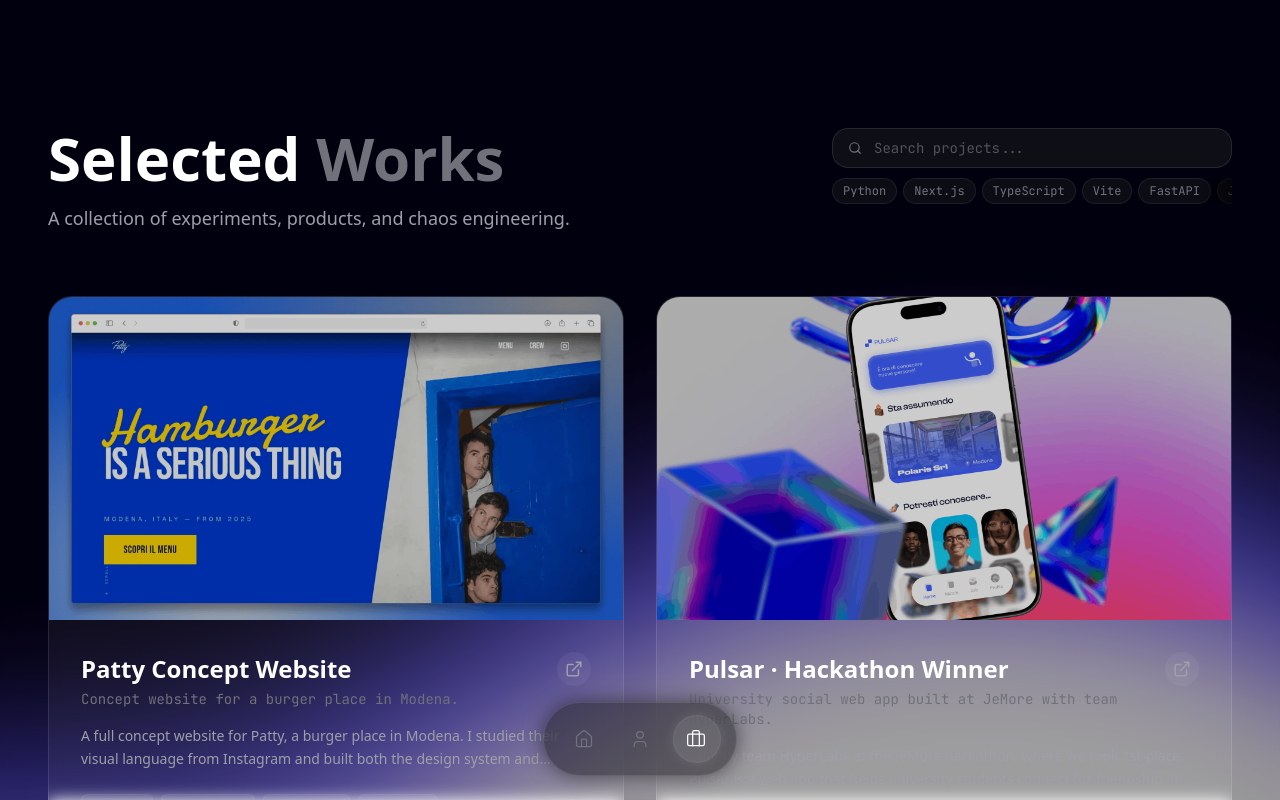
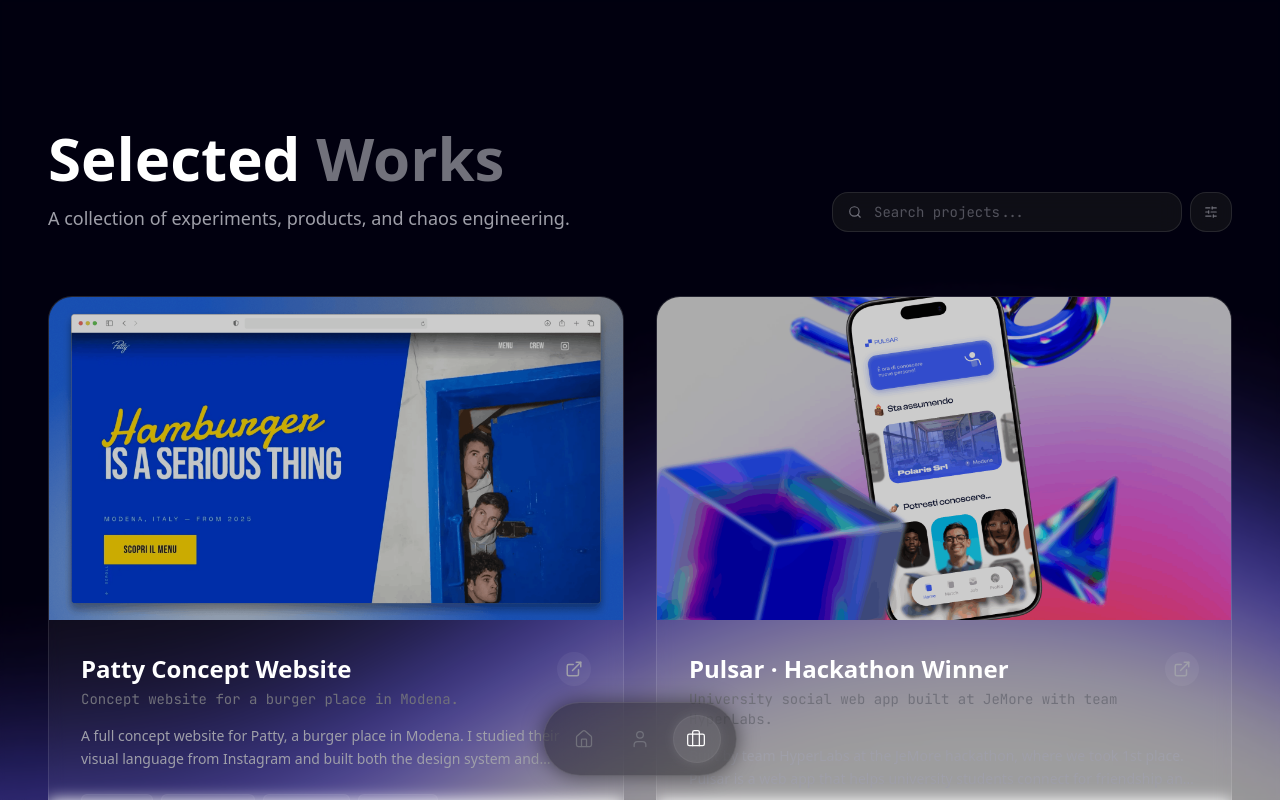
Before and after one commit to emqnuele/portfolio, a Next.js app: page /projects in a window 1280 px wide. Shown: the top 800 px of the page. Built offline with nearby package versions, Linux system fonts and the light colour scheme.

Commit message:
add project search and filter with animations

```diff
--- a/src/app/projects/page.tsx
+++ b/src/app/projects/page.tsx
@@ -6,11 +6,12 @@
 import ProjectsGrid from "@/components/ui/ProjectsGrid";
 import ProjectSearch from "@/components/ui/ProjectSearch";
 
-// sorted by frequency — all tags, horizontal scroll handles any count
+// only tags used in 2+ projects, sorted by frequency
 const allTags = (() => {
     const freq: Record<string, number> = {};
     projects.forEach(p => p.stack.forEach(t => { freq[t] = (freq[t] || 0) + 1; }));
     return Object.entries(freq)
+        .filter(([, count]) => count >= 2)
         .sort((a, b) => b[1] - a[1])
         .map(([tag]) => tag);
 })();
@@ -46,15 +47,10 @@
         );
     };
 
-    const clearAll = () => {
-        setSearchQuery("");
-        setActiveFilters([]);
-    };
-
     return (
         <main className="relative min-h-screen w-full overflow-hidden">
             <div className="relative pt-24 md:pt-32 pb-28 md:pb-24 px-4 sm:px-6 md:px-12 max-w-7xl mx-auto">
-                <div className="mb-16 flex flex-col md:flex-row md:items-start md:justify-between gap-8 md:gap-12">
+                <div className="mb-16 flex flex-col md:flex-row md:items-end md:justify-between gap-6 md:gap-12">
                     {/* Title */}
                     <div className="flex-shrink-0">
                         <motion.h1
@@ -82,12 +78,15 @@
                         activeFilters={activeFilters}
                         onSearchChange={setSearchQuery}
                         onFilterToggle={toggleFilter}
-                        onClearAll={clearAll}
+                        onClearFilters={() => setActiveFilters([])}
                     />
                 </div>
 
                 <Suspense fallback={null}>
-                    <ProjectsGrid projects={filteredProjects} />
+                    <ProjectsGrid
+                        projects={filteredProjects}
+                        filterKey={searchQuery + activeFilters.join(",")}
+                    />
                 </Suspense>
             </div>
         </main>
--- a/src/components/ui/ProjectSearch.tsx
+++ b/src/components/ui/ProjectSearch.tsx
@@ -1,8 +1,8 @@
 "use client";
 
-import { useRef } from "react";
+import { useRef, useState, useEffect } from "react";
 import { motion, AnimatePresence } from "framer-motion";
-import { Search, X } from "lucide-react";
+import { Search, X, SlidersHorizontal } from "lucide-react";
 
 interface ProjectSearchProps {
     allTags: string[];
@@ -10,7 +10,7 @@
     activeFilters: string[];
     onSearchChange: (query: string) => void;
     onFilterToggle: (tag: string) => void;
-    onClearAll: () => void;
+    onClearFilters: () => void;
 }
 
 export default function ProjectSearch({
@@ -19,21 +19,34 @@
     activeFilters,
     onSearchChange,
     onFilterToggle,
-    onClearAll,
+    onClearFilters,
 }: ProjectSearchProps) {
     const inputRef = useRef<HTMLInputElement>(null);
-    const hasActive = searchQuery.length > 0 || activeFilters.length > 0;
+    const containerRef = useRef<HTMLDivElement>(null);
+    const [panelOpen, setPanelOpen] = useState(false);
+
+    // close panel on outside click
+    useEffect(() => {
+        const handler = (e: MouseEvent) => {
+            if (containerRef.current && !containerRef.current.contains(e.target as Node)) {
+                setPanelOpen(false);
+            }
+        };
+        if (panelOpen) document.addEventListener("mousedown", handler);
+        return () => document.removeEventListener("mousedown", handler);
+    }, [panelOpen]);
 
     return (
         <motion.div
+            ref={containerRef}
             initial={{ opacity: 0, x: 20 }}
             animate={{ opacity: 1, x: 0 }}
             transition={{ duration: 0.6, delay: 0.2, ease: [0.22, 1, 0.36, 1] }}
-            className="flex flex-col gap-2.5 w-full md:max-w-[400px]"
+            className="relative flex gap-2 w-full md:max-w-[400px]"
         >
             {/* Search bar */}
             <div
-                className="relative group cursor-text"
+                className="relative group flex-1 cursor-text"
                 onClick={() => inputRef.current?.focus()}
             >
                 <div className="absolute inset-0 rounded-2xl bg-zinc-900/60 backdrop-blur-md border border-white/10 group-focus-within:border-white/20 transition-all duration-300" />
@@ -49,15 +62,15 @@
                         aria-label="Search projects"
                     />
                     <AnimatePresence>
-                        {hasActive && (
+                        {searchQuery.length > 0 && (
                             <motion.button
                                 initial={{ opacity: 0, scale: 0.5 }}
                                 animate={{ opacity: 1, scale: 1 }}
                                 exit={{ opacity: 0, scale: 0.5 }}
-                                transition={{ duration: 0.15, ease: "easeOut" }}
-                                onClick={(e) => { e.stopPropagation(); onClearAll(); }}
+                                transition={{ duration: 0.15 }}
+                                onClick={(e) => { e.stopPropagation(); onSearchChange(""); }}
                                 className="p-1 rounded-full text-zinc-500 hover:text-white transition-colors flex-shrink-0"
-                                aria-label="Clear all filters"
+                                aria-label="Clear search"
                             >
                                 <X size={12} />
                             </motion.button>
@@ -66,37 +79,86 @@
                 </div>
             </div>
 
-            {/* Single-row horizontal scroll — scales to any number of tags */}
-            <div className="relative">
+            {/* Filter toggle button */}
+            <motion.button
+                whileHover={{ scale: 1.04 }}
+                whileTap={{ scale: 0.96 }}
+                onClick={() => setPanelOpen(!panelOpen)}
+                aria-label="Toggle filters"
+                className={`relative flex-shrink-0 flex items-center justify-center w-[42px] rounded-2xl backdrop-blur-md border transition-all duration-200 ${
+                    panelOpen || activeFilters.length > 0
+                        ? "bg-white/10 border-white/25 text-white"
+                        : "bg-zinc-900/60 border-white/10 text-zinc-500 hover:text-zinc-300 hover:border-white/15"
+                }`}
+            >
+                <SlidersHorizontal size={14} />
+                <AnimatePresence>
+                    {activeFilters.length > 0 && (
+                        <motion.span
+                            initial={{ scale: 0 }}
+                            animate={{ scale: 1 }}
+                            exit={{ scale: 0 }}
+                            transition={{ type: "spring", stiffness: 300, damping: 20 }}
+                            className="absolute -top-1.5 -right-1.5 w-4 h-4 rounded-full bg-white text-black text-[9px] font-bold flex items-center justify-center leading-none"
+                        >
+                            {activeFilters.length}
+                        </motion.span>
+                    )}
+                </AnimatePresence>
+            </motion.button>
+
+            {/* Filter dropdown panel */}
+            <AnimatePresence>
+                {panelOpen && (
                     <motion.div
+                        initial={{ opacity: 0, y: -6, scale: 0.97 }}
+                        animate={{ opacity: 1, y: 0, scale: 1 }}
+                        exit={{ opacity: 0, y: -6, scale: 0.97 }}
+                        transition={{ duration: 0.2, ease: [0.22, 1, 0.36, 1] }}
+                        className="absolute top-[calc(100%+8px)] left-0 right-0 z-50 rounded-2xl bg-zinc-900/80 backdrop-blur-xl border border-white/10 p-3 shadow-xl shadow-black/40"
+                    >
+                        {/* Panel header */}
+                        <div className="flex items-center justify-between mb-2.5 px-0.5">
+                            <span className="text-xs font-mono text-zinc-500">filter by tech</span>
+                            <AnimatePresence>
+                                {activeFilters.length > 0 && (
+                                    <motion.button
                                         initial={{ opacity: 0 }}
                                         animate={{ opacity: 1 }}
-                    transition={{ duration: 0.4, delay: 0.3 }}
-                    className="flex gap-1.5 overflow-x-auto [&::-webkit-scrollbar]:hidden"
-                    style={{ scrollbarWidth: "none" }}
+                                        exit={{ opacity: 0 }}
+                                        onClick={onClearFilters}
+                                        className="text-xs font-mono text-zinc-500 hover:text-white transition-colors"
                                     >
+                                        clear
+                                    </motion.button>
+                                )}
+                            </AnimatePresence>
+                        </div>
+
+                        {/* Chips */}
+                        <div className="flex flex-wrap gap-1.5">
                             {allTags.map((tag) => {
                                 const isActive = activeFilters.includes(tag);
                                 return (
                                     <motion.button
                                         key={tag}
-                                whileHover={{ scale: 1.06 }}
-                                whileTap={{ scale: 0.94 }}
+                                        whileHover={{ scale: 1.05 }}
+                                        whileTap={{ scale: 0.95 }}
                                         onClick={() => onFilterToggle(tag)}
-                                className={`flex-shrink-0 px-2.5 py-1 rounded-full text-xs font-mono border transition-all duration-200 ${
+                                        className={`px-2.5 py-1 rounded-full text-xs font-mono border transition-all duration-150 ${
                                             isActive
-                                        ? "bg-white/15 border-white/25 text-white shadow-[0_0_12px_rgba(255,255,255,0.06)]"
-                                        : "bg-zinc-900/50 border-white/[0.07] text-zinc-500 hover:text-zinc-300 hover:bg-zinc-800/60 hover:border-white/15"
+                                                ? "bg-white/15 border-white/25 text-white"
+                                                : "bg-white/[0.04] border-white/[0.07] text-zinc-400 hover:text-zinc-200 hover:bg-white/[0.08] hover:border-white/15"
                                         }`}
                                     >
                                         {tag}
                                     </motion.button>
                                 );
                             })}
+                        </div>
                     </motion.div>
-                {/* fade to indicate scrollable content */}
-                <div className="absolute right-0 top-0 bottom-0 w-8 bg-gradient-to-l from-black/60 to-transparent pointer-events-none" />
-            </div>
+                )}
+            </AnimatePresence>
         </motion.div>
     );
 }
--- a/src/components/ui/ProjectsGrid.tsx
+++ b/src/components/ui/ProjectsGrid.tsx
@@ -1,32 +1,21 @@
 "use client";
 
-import { useState, useEffect } from "react";
+import { useState, useEffect, useRef } from "react";
 import { useRouter, useSearchParams } from "next/navigation";
-import { motion, AnimatePresence, type Variants } from "framer-motion";
+import { motion, AnimatePresence } from "framer-motion";
 import Image from "next/image";
 import Link from "next/link";
 import { ExternalLink, Github } from "lucide-react";
 import { getProjectCoverImage, type Project } from "@/data/portfolio";
 import ProjectModal from "./ProjectModal";
 
-const containerVariants: Variants = {
-    hidden: { opacity: 0 },
-    show: {
-        opacity: 1,
-        transition: {
-            staggerChildren: 0.08
-        }
-    }
-};
 
-const itemVariants: Variants = {
-    hidden: { opacity: 0, scale: 0.88, y: 24 },
-    show: { opacity: 1, scale: 1, y: 0, transition: { type: "spring", stiffness: 60, damping: 22 } }
-};
-
-export default function ProjectsGrid({ projects }: { projects: Project[] }) {
+export default function ProjectsGrid({ projects, filterKey = "" }: { projects: Project[]; filterKey?: string }) {
     const [selectedProject, setSelectedProject] = useState<Project | null>(null);
     const [isModalOpen, setIsModalOpen] = useState(false);
+    // stagger delay only on first mount, not on filter changes
+    const isFirstMount = useRef(true);
+    useEffect(() => { isFirstMount.current = false; }, []);
     const router = useRouter();
     const searchParams = useSearchParams();
 
@@ -53,20 +42,15 @@
 
     return (
         <>
-            <motion.div
-                variants={containerVariants}
-                initial="hidden"
-                animate="show"
-                layout
-                className="grid grid-cols-1 md:grid-cols-2 gap-5 md:gap-8"
-            >
-                <AnimatePresence mode="popLayout">
-                {projects.map((project) => (
+            <div className="grid grid-cols-1 md:grid-cols-2 gap-5 md:gap-8">
+                <AnimatePresence mode="sync">
+                {projects.map((project, i) => (
                     <motion.article
-                        key={project.slug}
-                        variants={itemVariants}
-                        exit={{ opacity: 0, scale: 0.9, transition: { duration: 0.2 } }}
-                        layout
+                        key={project.slug + filterKey}
+                        initial={{ opacity: 0, y: 32, scale: 0.97 }}
+                        animate={{ opacity: 1, y: 0, scale: 1 }}
+                        exit={{ opacity: 0, y: -16, scale: 0.97, transition: { duration: 0.25, ease: [0.22, 1, 0.36, 1] } }}
+                        transition={{ duration: 0.55, delay: i < 8 ? i * (isFirstMount.current ? 0.07 : 0.04) : 0, ease: [0.22, 1, 0.36, 1] }}
                         onClick={() => openModal(project)}
                         className="group relative rounded-3xl border border-white/10 bg-white/5 backdrop-blur-sm overflow-hidden hover:bg-white/[0.07] transition-colors duration-500 cursor-pointer"
                     >
@@ -128,7 +112,7 @@
                     </motion.article>
                 ))}
                 </AnimatePresence>
-            </motion.div>
+            </div>
 
             {/* Empty state */}
             <AnimatePresence>
```
Lines whose indentation alone changed are shown as unchanged.
